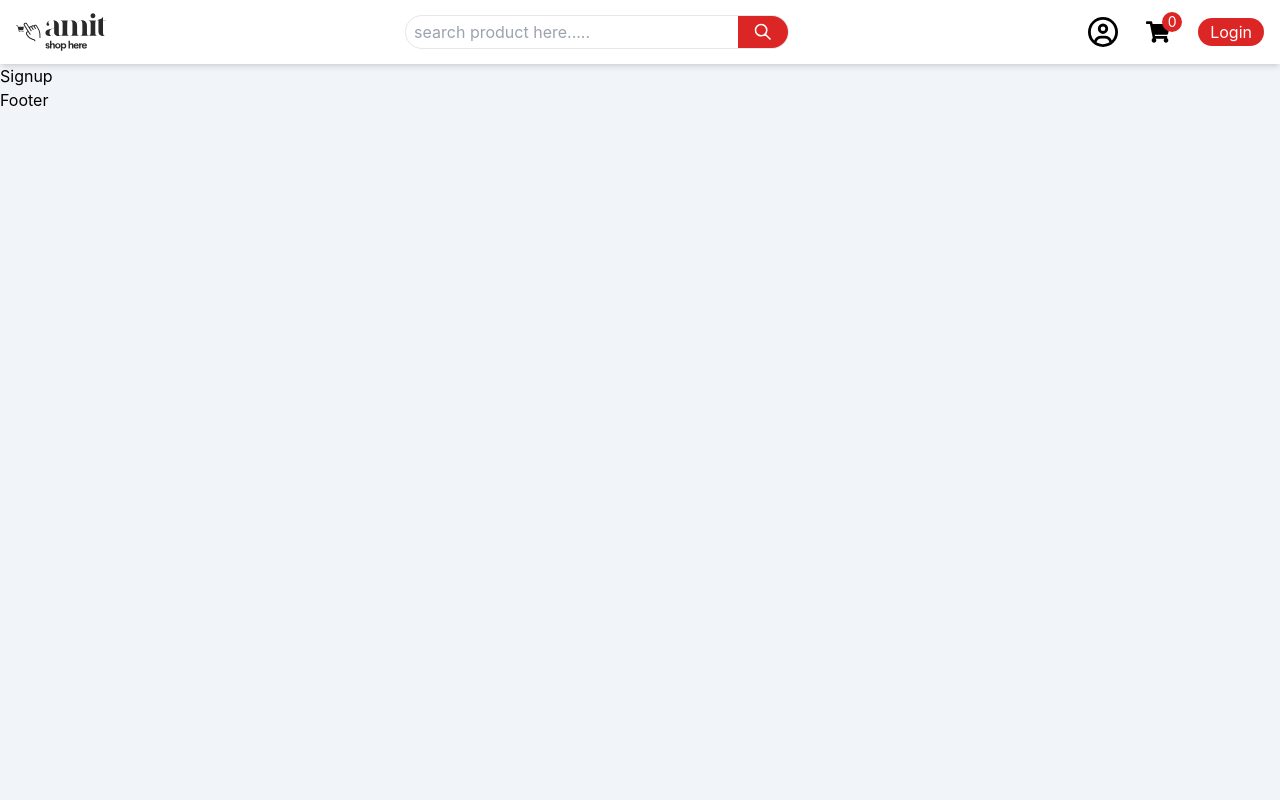
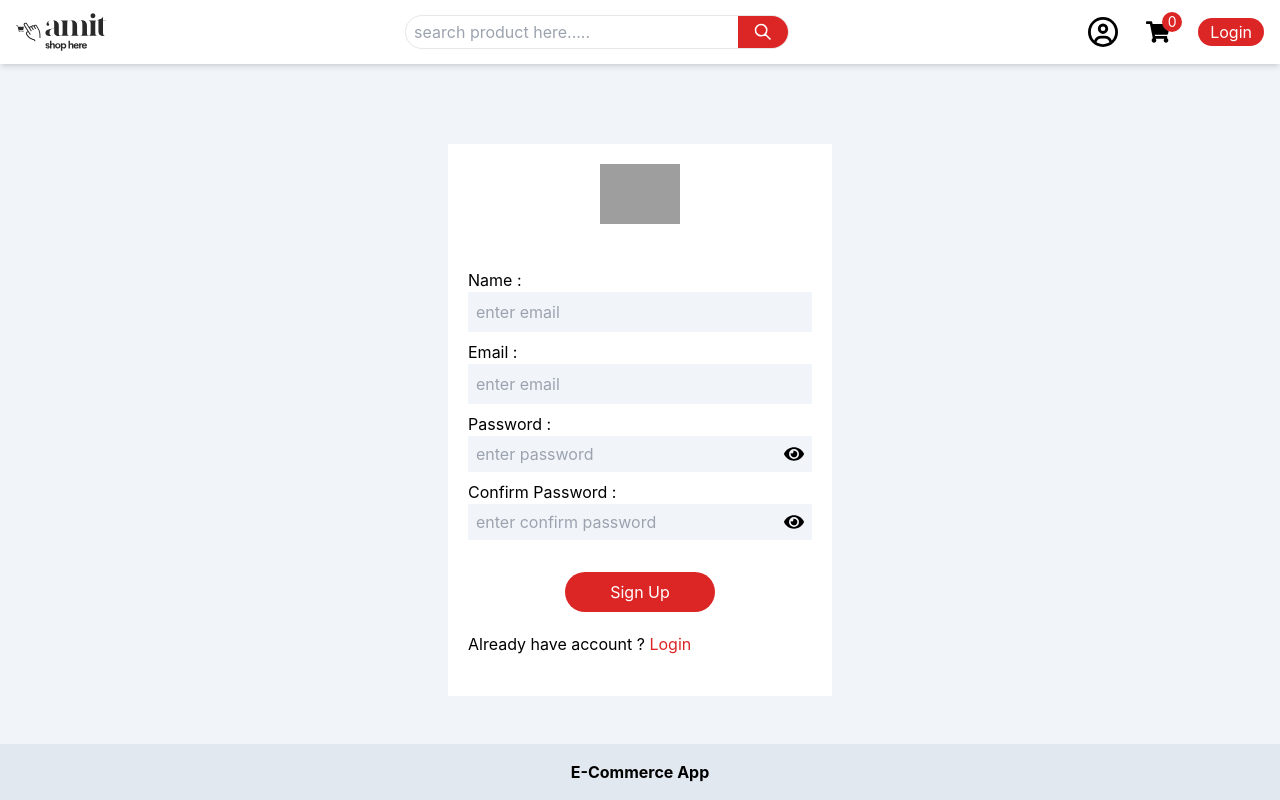
Before and after one commit to swarupcs/E-commerce-Frontend, a React (Create React App) app: page /sign-up in a window 1280 px wide. Built offline with nearby package versions, Linux system fonts and the light colour scheme; grey boxes are pictures that could not be loaded.

Commit message:
Login Page Design

```diff
--- a/src/App.js
+++ b/src/App.js
@@ -7,7 +7,7 @@ function App() {
   return (
     <>
       <Header/>
-      <main>
+      <main className='min-h-[calc(100vh-120px)] pt-16'>
       <Outlet/>
       </main>
       <Footer/>
--- a/src/components/Footer.js
+++ b/src/components/Footer.js
@@ -2,9 +2,11 @@ import React from 'react'
 
 const Footer = () => {
   return (
-    <div>
-      Footer
-    </div>
+    <footer className='bg-slate-200'>
+      <div className='container mx-auto p-4'>
+       <p className='text-center font-bold' title="">E-Commerce App</p>
+      </div>
+    </footer>
   )
 }
 
--- a/src/pages/Login.js
+++ b/src/pages/Login.js
@@ -38,7 +38,7 @@ const Login = () => {
             <img src={loginIcons} alt="login icons" />
           </div>
 
-          <form className="pt-6" onSubmit={handleSubmit}>
+          <form className="pt-6 flex flex-col gap-2" onSubmit={handleSubmit}>
             <div className="grid">
               <label>Email : </label>
               <div className="bg-slate-100 p-2">
--- a/src/pages/SignUp.js
+++ b/src/pages/SignUp.js
@@ -1,10 +1,133 @@
-import React from 'react'
+import React, { useState } from "react";
+import loginIcons from "../assest/signin.gif";
+import { FaEye } from "react-icons/fa";
+import { FaEyeSlash } from "react-icons/fa";
+import { Link } from "react-router-dom";
 
 const SignUp = () => {
+  const [showPassword, setShowPassword] = useState(false);
+  const[showConfirmPassword, setShowConfirmPassword] = useState(false);
+  const [data, setData] = useState({
+    email : "",
+    password: "",
+    name: "",
+    confirmPassword: "",
+    profilePic: "",
+  })
+
+  const handleOnChange = (e) => {
+
+    const { name, value } = e.target;
+
+    setData((prev) => {
+      return{
+        ...prev,
+        [name]: value
+      }
+    })
+
+  }
+
+  // console.log(data)
+
+  const handleSubmit = (e) => {
+    e.preventDefault();
+  }
   return (
-    <div>
-      Signup
-    </div>
+    <section id="login">
+      <div className="mx-auto container p-4">
+        <div className="bg-white p-5 w-full max-w-sm mx-auto">
+          <div className="w-20 h-20 mx-auto">
+            <img src={loginIcons} alt="login icons" />
+          </div>
+
+          <form className="pt-6 flex flex-col gap-2" onSubmit={handleSubmit}>
+          <div className="grid">
+              <label>Name : </label>
+              <div className="bg-slate-100 p-2">
+                <input
+                  type="text"
+                  placeholder="enter email"
+                  name="name"
+                  value={data.name}
+                  onChange={handleOnChange}
+                  className="w-full h-full outline-none bg-transparent"
+                />
+              </div>
+            </div>
+          <div className="grid">
+              <label>Email : </label>
+              <div className="bg-slate-100 p-2">
+                <input
+                  type="email"
+                  placeholder="enter email"
+                  name="email"
+                  value={data.email}
+                  onChange={handleOnChange}
+                  className="w-full h-full outline-none bg-transparent"
+                />
+              </div>
+            </div>
+            <div>
+              <label>Password : </label>
+              <div className="bg-slate-100 p-2 flex">
+                <input
+                  type={showPassword ? "text" : "password"}
+                  placeholder="enter password"
+                  name="password"
+                  value={data.password}
+                  onChange={handleOnChange}
+                  className="w-full h-full outline-none bg-transparent"
+                />
+                <div className="cursor-pointer text-xl" onClick={()=> setShowPassword((prev)=> !prev)}>
+                    <span>
+                        {
+                            showPassword ? (
+                                <FaEyeSlash/>
+                            )
+                            :
+                            (
+                                <FaEye/>
+                            )
+                        }
+                    </span>
+                </div>
+              </div>
+
+            </div>
+            <div>
+              <label>Confirm Password : </label>
+              <div className="bg-slate-100 p-2 flex">
+                <input
+                  type={showConfirmPassword ? "text" : "password"}
+                  placeholder="enter confirm password"
+                  name="confirmPassword"
+                  value={data.confirmPassword}
+                  onChange={handleOnChange}
+                  className="w-full h-full outline-none bg-transparent"
+                />
+                <div className="cursor-pointer text-xl" onClick={()=> setShowConfirmPassword((prev)=> !prev)}>
+                    <span>
+                        {
+                            showConfirmPassword ? (
+                                <FaEyeSlash/>
+                            )
+                            :
+                            (
+                                <FaEye/>
+                            )
+                        }
+                    </span>
+                </div>
+              </div>
+
+            </div>
+            <button className='bg-red-600 hover:bg-red-700 text-white px-6 py-2 w-full max-w-[150px] rounded-full hover:scale-110 transition-all mx-auto block mt-6'>Sign Up</button>
+          </form>
+          <p className='my-5'>Already have account ? <Link to={"/login"} className=' text-red-600 hover:text-red-700 hover:underline'>Login</Link></p>
+        </div>
+      </div>
+    </section>
   )
 }
 
```
